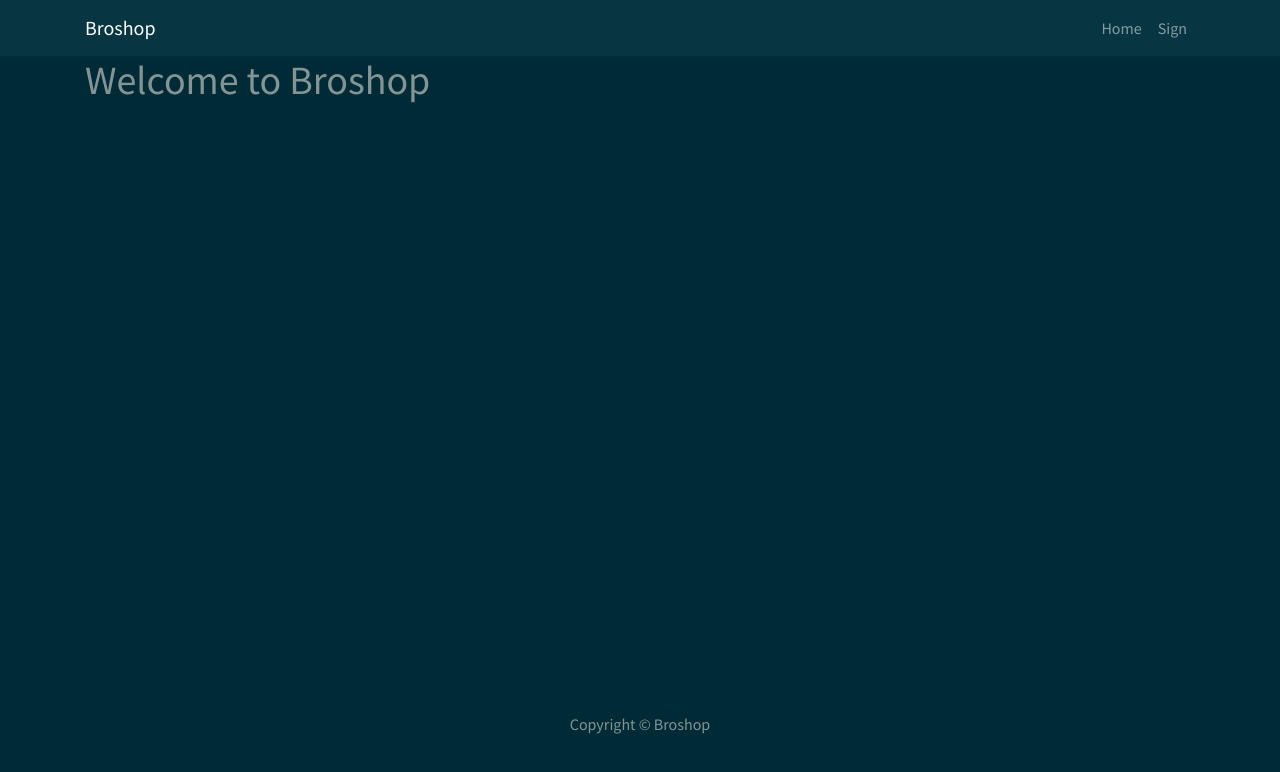
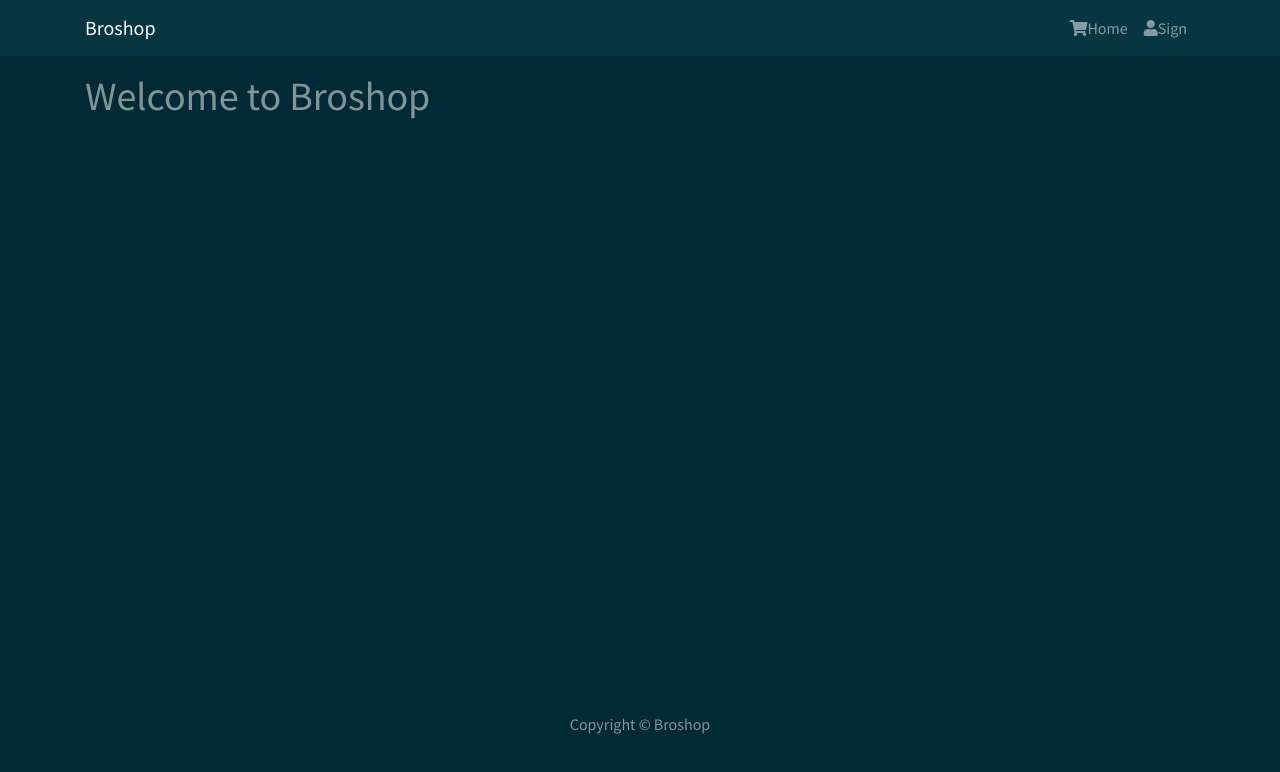
Before and after one commit to bharat-bhardhwaj/e-commerce, a React (Create React App) app in the folder frontend/: page / in a window 1280 px wide. Shown: the top 772 px of the page. Built offline with nearby package versions, Linux system fonts and the light colour scheme.

Commit message:
completed navabar

```diff
--- a/frontend/src/App.js
+++ b/frontend/src/App.js
@@ -8,7 +8,7 @@
     <>
       <Header />
 
-      <main>
+      <main className="py-3">
         <h1>
           <Container>Welcome to Broshop</Container>
         </h1>
--- a/frontend/src/components/Header.js
+++ b/frontend/src/components/Header.js
@@ -10,8 +10,8 @@
           <Navbar.Toggle aria-controls='basic-navbar-nav' />
           <Navbar.Collapse id='basic-navbar-nav'>
             <Nav className='ml-auto'>
-              <Nav.Link href='/cart'> <i className=''></i>Home</Nav.Link>
-              <Nav.Link href='/signin'>Sign</Nav.Link>
+              <Nav.Link href='/cart'> <i className='fas fa-shopping-cart'></i>Home</Nav.Link>
+              <Nav.Link href='/signin'><i className='fas fa-user'></i>Sign</Nav.Link>
             </Nav>
           </Navbar.Collapse>
         </Container>
```
